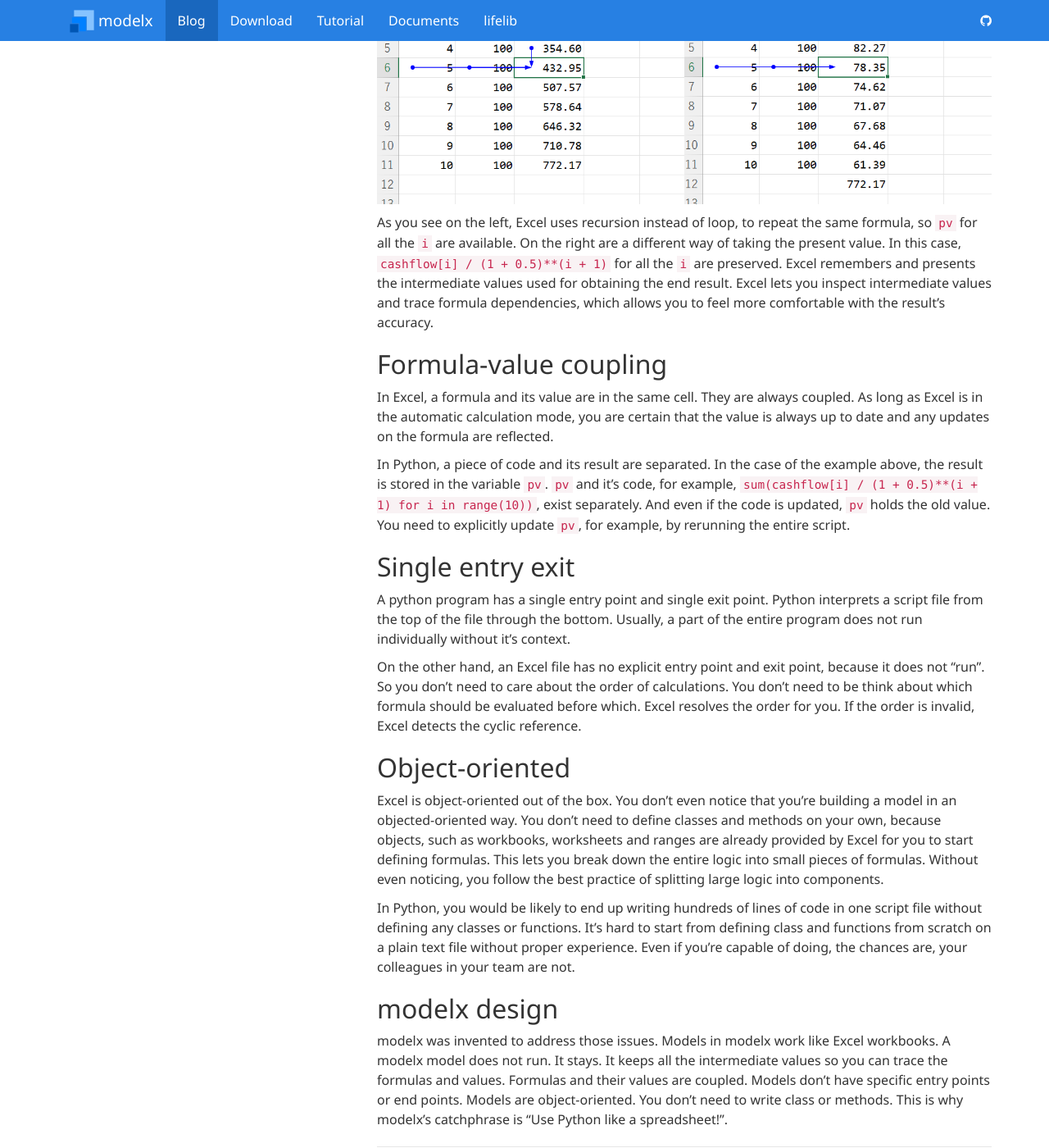
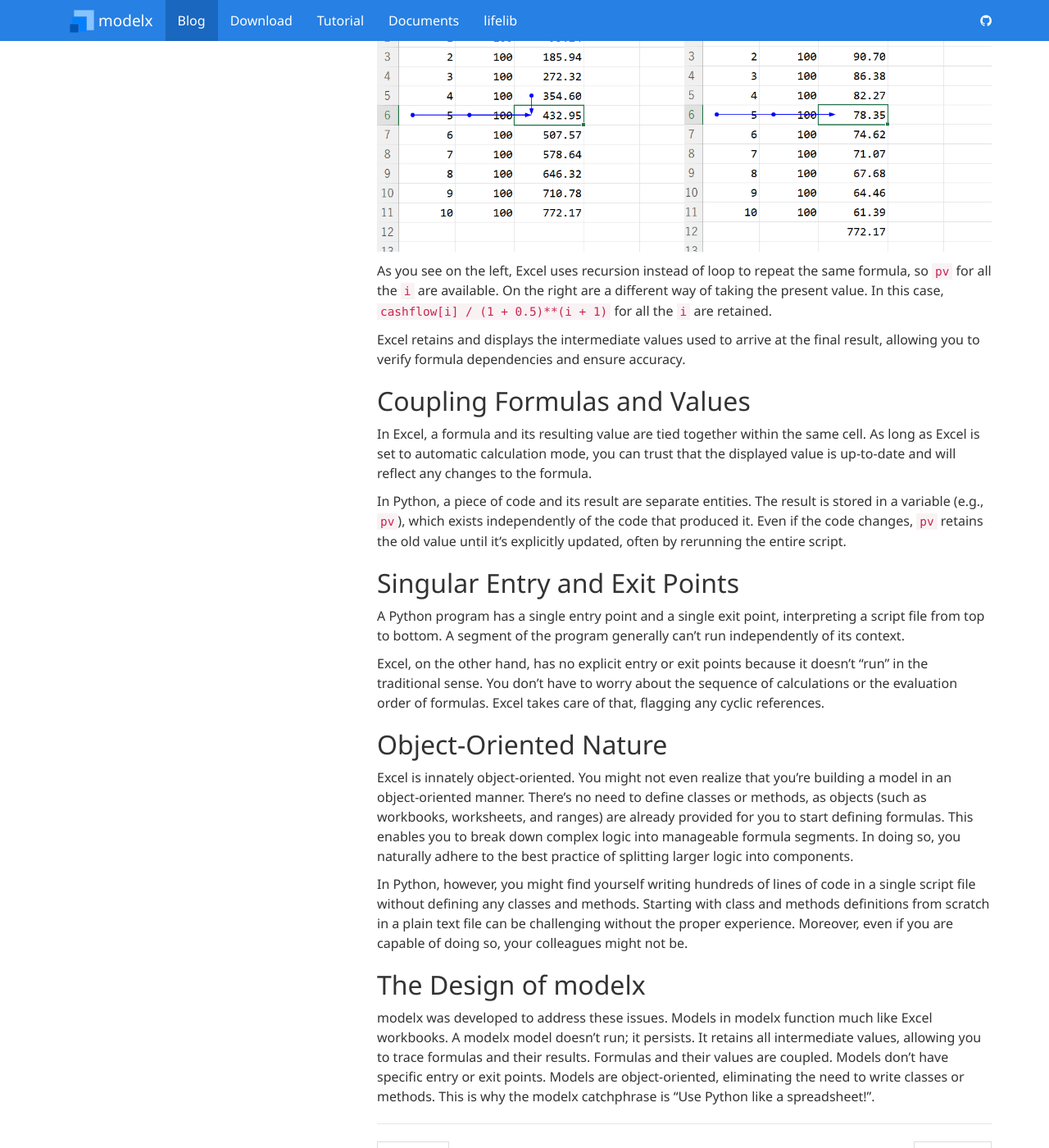
Before and after one commit to fumitoh/modelx-site, a Jekyll site: the page built from _posts/2022-03-06-why-excel-is-better-than-python.md, in a window 1280 px wide and 1400 px high, scrolled down 1243 px. Shown: the whole window at 82% size. Built offline with Jekyll 4.4.1, drawn with Linux system fonts in a browser that asks for light colours; comment, search, counter and statistics services are not loaded; some of the changed text lies outside the part shown.

Commit message:
Update a past post

````diff
--- a/_posts/2022-03-06-why-excel-is-better-than-python.md
+++ b/_posts/2022-03-06-why-excel-is-better-than-python.md
@@ -5,109 +5,86 @@
 categories: modelx
 ---
 
-Actuaries, quants and other mathmatical finance experts use Excel a lot.
-They know it's not a good practice to use Excel for complex modeling, but they keep using it anyway.
+*Last update: August 5, 2023*
 
-Excel is bad because it's error prone.
-Numbers are manually input in small cells in large sheets.
-Formulas have nested parentheses and refer to other cells by addresses, which makes it hard to understand them.
-Workbooks are hard to compare each other and not ideal for version-control.
+Actuaries, quants, and other mathematical finance experts frequently use Excel.
+Despite knowing it's not the best practice to use Excel for complex modeling, they persist in doing so.
 
-Despite all of that, actuaries stick to Excel.
-Some try to introduce Python, or whatever programming language they like, aiming to replace Excel with it.
-However, in most cases, such initiatives fail,
-because the users are so much in love with Excel,
-and without exploring much, they think Python is not a good fit for their jobs.
+Excel has its drawbacks. It is error-prone due to manual data entry into small cells on large sheets.
+Formulas with nested parentheses and cell references by addresses complicate understanding.
+Workbooks are difficult to compare, and they don't integrate well with version control systems.
 
-Excel's popularity is often attributed to it's prevalence and ease of learning.
-But we want to think deeper here,
-because the reason why modelx was born is to bring Excel's advantages into Python.
-What is it that makes people feel comfortable using Excel over Python?
+Despite these issues, actuaries cling to Excel.
+Some attempt to introduce Python, or their preferred programming language, with the aim of replacing Excel.
+However, in most cases, these initiatives fail, often because users are deeply committed to Excel.
+Without substantial exploration, they may prematurely conclude that Python is unsuitable for their tasks.
 
-## Python runs, Excel stays
+The widespread popularity of Excel is often credited to its ubiquity and user-friendly learning curve.
+Yet, we want to think more deeply into this subject,
+as the driving force behind the creation of modelx was to incorporate the benefits of Excel into Python.
+What is it about Excel that instills such comfort in its users compared to Python?
 
-A Python program runs. It runs from the top of the script file through the end of it. Before it runs, it's just a text file.
-The program exists for just a short period of time while it's running, and when it finishes, it vanishes and goes back to a text file again.
 
-In contrast, Excel doesn't run. it doesn't even have a "Run" button. It persists. it's static,
-in a way that it always holds the results of your formulas.
+## Python Runs, Excel Persists
 
-Which gives you peace of mind more, a thing that has to be running to exist and to get your request done,
-or a thing that stays still and always holds the results for you?
+A Python runs. It executes a script from the start of the file through to the end. Before the script is executed, it's simply a text file. While running, it exists for a short period, and once it finishes, it reverts back to being just a text file.
+
+In contrast, Excel doesn't "run" in the traditional sense. It doesn't have a "Run" button, and it persists. It's static and holds the results of your formulas at all times.
+
+Which do you find more comfortable with: an entity that needs to be running to get a job done, or one that remains constant, always ready to present results?
 
 
 ## Loop or recursion
 
-How do you calculate present value of cashflows in Python?
-You would do something like:
+How would you calculate the present value of cashflows in Python? Your code might look like:
 
 ```python
 pv = 0
 for i in range(10):
     pv += cashflow[i] / (1 + 0.5)**(i + 1)
 ```
-Or if you're more Pythonic, then your code would be more like:
+
+Or if you prefer a more Pythonic approach, you might write:
 
 ```python
 pv = sum(cashflow[i] / (1 + 0.5)**(i + 1) for i in range(10))
 ```
 
-Either way, the same logic is looped and intermediate values,
+Either way, the same logic is looped, and intermediate values,
 such as `pv` at `i=5` or `cashflow[i] / (1 + 0.5)**(i + 1)`,
-are not remembered at the end of the loop.
+are not retained once the loop finishes.
 
-Now, let's see how you would do it in Excel:
+Now, consider the Excel approach:
 
 ![Excel](/img/2022-02-26/pv-in-excel.png)
 
-As you see on the left, Excel uses recursion instead of loop, to repeat the same formula,
+As you see on the left, Excel uses recursion instead of loop to repeat the same formula,
 so `pv` for all the `i` are available. On the right are a different way of taking the present value.
-In this case, `cashflow[i] / (1 + 0.5)**(i + 1)` for all the `i` are preserved.
-Excel remembers and presents the intermediate values used for obtaining the end result.
-Excel lets you inspect intermediate values and trace formula dependencies, which
-allows you to feel more comfortable with the result's accuracy.
+In this case, `cashflow[i] / (1 + 0.5)**(i + 1)` for all the `i` are retained.
 
-## Formula-value coupling
+Excel retains and displays the intermediate values used to arrive at the final result, allowing you to verify formula dependencies and ensure accuracy.
 
-In Excel, a formula and its value are in the same cell. They are always coupled.
-As long as Excel is in the automatic calculation mode,
-you are certain that the value is always up to date and any updates on the formula are reflected.
+## Coupling Formulas and Values
 
-In Python, a piece of code and its result are separated.
-In the case of the example above, the result is stored in the variable `pv`.
-`pv` and it's code, for example, `sum(cashflow[i] / (1 + 0.5)**(i + 1) for i in range(10))`, exist separately. And even if the code is updated, `pv` holds the old value.
-You need to explicitly update `pv`, for example, by rerunning the entire script.
+In Excel, a formula and its resulting value are tied together within the same cell. As long as Excel is set to automatic calculation mode, you can trust that the displayed value is up-to-date and will reflect any changes to the formula.
+
+In Python, a piece of code and its result are separate entities. The result is stored in a variable (e.g., `pv`), which exists independently of the code that produced it. Even if the code changes, `pv` retains the old value until it's explicitly updated, often by rerunning the entire script.
 
 
-## Single entry exit
+## Singular Entry and Exit Points
 
-A python program has a single entry point and single exit point.
-Python interprets a script file from the top of the file through the bottom.
-Usually, a part of the entire program does not run individually without it's context.
+A Python program has a single entry point and a single exit point, interpreting a script file from top to bottom. A segment of the program generally can't run independently of its context.
 
-On the other hand, an Excel file has no explicit entry point and exit point,
-because it does not "run". So you don't need to care about
-the order of calculations. You don't need to be think about which formula should be
-evaluated before which. Excel resolves the order for you.
-If the order is invalid, Excel detects the cyclic reference.
-
-## Object-oriented
-
-Excel is object-oriented out of the box. You don't even notice that you're building a model in an objected-oriented way.
-You don't need to define classes and methods on your own,
-because objects, such as workbooks, worksheets and ranges are already provided by Excel for you to start defining formulas.
-This lets you break down the entire logic into small pieces of formulas.
-Without even noticing, you follow the best practice of splitting large logic into components.
-
-In Python, you would be likely to end up writing hundreds of lines of code in one script file without defining any classes or functions.
-It's hard to start from defining class and functions from scratch on a plain text file without proper experience. Even if you're capable of doing, the chances are, your colleagues in your team are not.
+Excel, on the other hand, has no explicit entry or exit points because it doesn't "run" in the traditional sense. You don't have to worry about the sequence of calculations or the evaluation order of formulas. Excel takes care of that, flagging any cyclic references.
 
 
-## modelx design
+## Object-Oriented Nature
 
-modelx was invented to address those issues.
-Models in modelx work like Excel workbooks.
-A modelx model does not run. It stays. It keeps all the intermediate values so you can
-trace the formulas and values.
-Formulas and their values are coupled. Models don't have specific entry points or end points. Models are object-oriented. You don't need to write class or methods.
-This is why modelx's catchphrase is "Use Python like a spreadsheet!".
+Excel is innately object-oriented. You might not even realize that you're building a model in an object-oriented manner. There's no need to define classes or methods, as objects (such as workbooks, worksheets, and ranges) are already provided for you to start defining formulas. This enables you to break down complex logic into manageable formula segments. In doing so, you naturally adhere to the best practice of splitting larger logic into components.
+
+In Python, however, you might find yourself writing hundreds of lines of code in a single script file without defining any classes and methods. Starting with class and methods definitions from scratch in a plain text file can be challenging without the proper experience. Moreover, even if you are capable of doing so, your colleagues might not be.
+
+
+## The Design of modelx
+
+modelx was developed to address these issues. Models in modelx function much like Excel workbooks. A modelx model doesn't run; it persists. It retains all intermediate values, allowing you to trace formulas and their results. Formulas and their values are coupled. Models don't have specific entry or exit points. Models are object-oriented, eliminating the need to write classes or methods. This is why the modelx catchphrase is "Use Python like a spreadsheet!".
````
